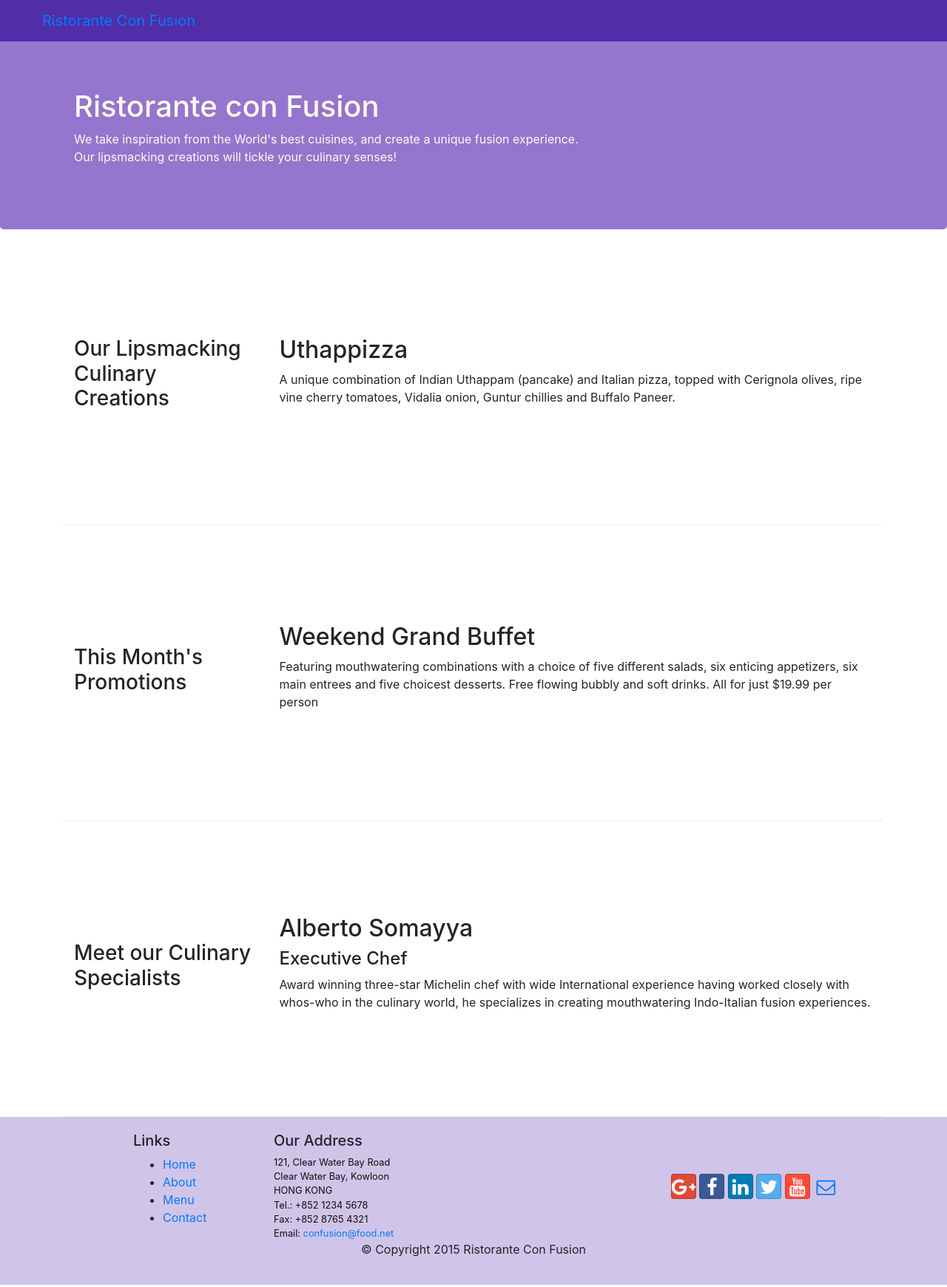
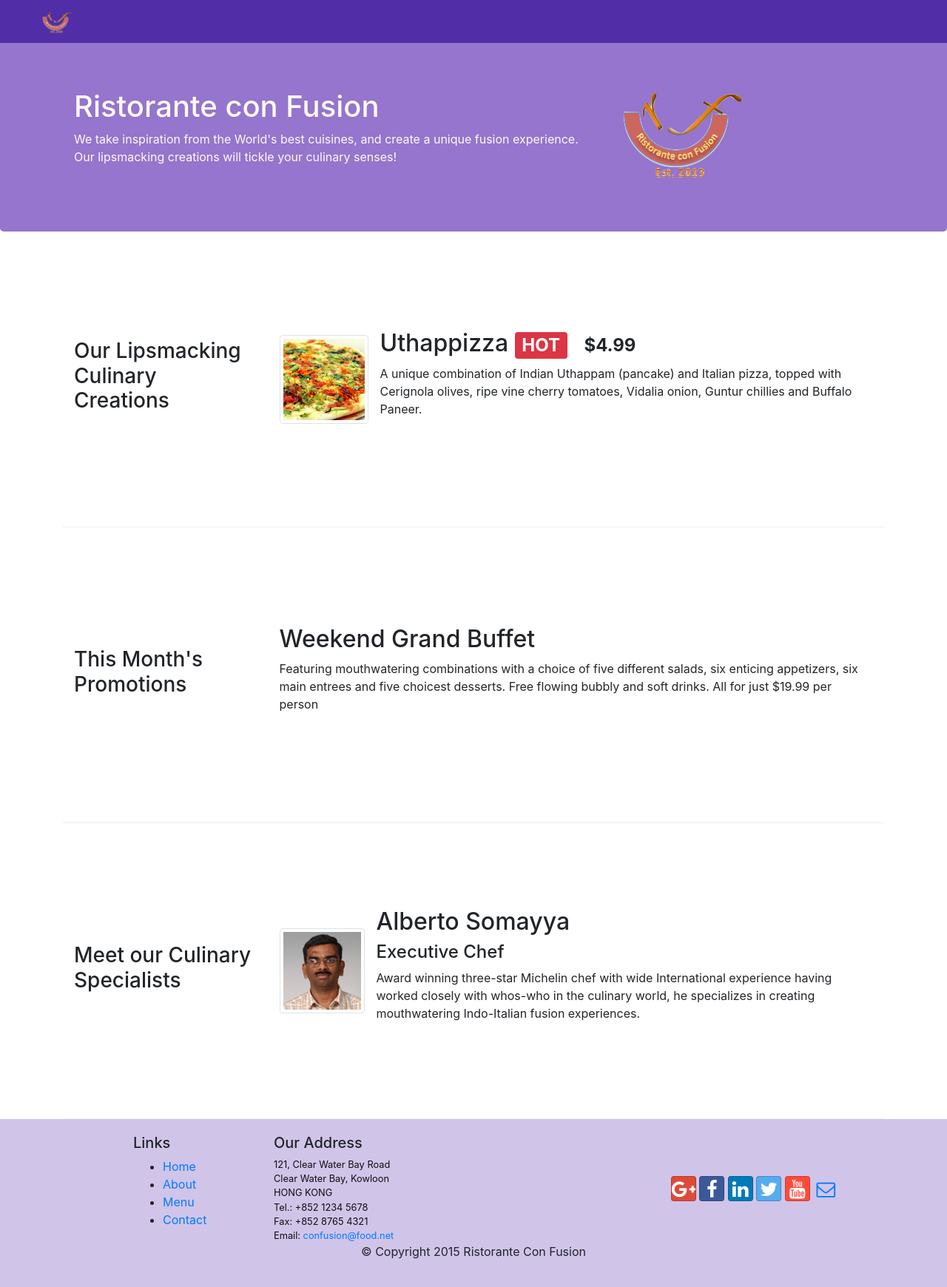
Before and after one commit to archanasm/full-stack-web-dev, a website: page index.html in a window 1280 px wide. Shown: the whole page at 74% size. Drawn offline with nearby package versions, Linux system fonts and the light colour scheme.

Commit message:
Alerting Users

```diff
--- a/index.html
+++ b/index.html
@@ -17,7 +17,9 @@
 <body>
     <nav class="navbar navbar-inverse navbar-toggleable-sm fixed-top">
         <div class="container">
-            <a class="navbar-brand" href="#">Ristorante Con Fusion</a>
+            <a class="navbar-brand" href="#">
+                <img src="img/logo.png" height="30" width="41">
+            </a>
             <div class="collapse navbar-collapse" id="Navbar">
                 <ul class="navbar-nav">
                     <li class="nav-item active">
@@ -54,7 +56,8 @@
                     <h1>Ristorante con Fusion</h1>
                     <p>We take inspiration from the World's best cuisines, and create a unique fusion experience. Our lipsmacking creations will tickle your culinary senses!</p>
                 </div>
-                <div class="col col-sm">
+                <div class="col col-sm align-self-center">
+                    <img src="img/logo.png" class="img-fluid">
                 </div>
             </div>
         </div>
@@ -66,8 +69,20 @@
                 <h3>Our Lipsmacking Culinary Creations</h3>
             </div>
             <div class="col-sm pull-sm-4 col-md pull-md-3">
-                <h2>Uthappizza</h2>
-                <p class="hidden-xs-down">A unique combination of Indian Uthappam (pancake) and Italian pizza, topped with Cerignola olives, ripe vine cherry tomatoes, Vidalia onion, Guntur chillies and Buffalo Paneer.</p>
+                <div class="media">
+                    <img class="d-flex mr-3 img-thumbnail align-self-center"
+                         src="img/uthappizza.png" alt="Uthappizza">
+                    <div class="media-body">
+                        <h2 class="mt-0">Uthappizza
+                            <span class="badge badge-danger">HOT</span>
+                            <span class="badge badge-pill badge-default">$4.99</span>
+                        </h2>
+                        <p class="hidden-xs-down">A unique combination of Indian Uthappam (pancake) and
+                          Italian pizza, topped with Cerignola olives, ripe vine
+                          cherry tomatoes, Vidalia onion, Guntur chillies and
+                          Buffalo Paneer.</p>
+                    </div>
+                </div>
             </div>
         </div>
 
@@ -87,9 +102,19 @@
                 <h3>Meet our Culinary Specialists</h3>
             </div>
             <div class="col-sm pull-sm-4 col-md pull-md-3">
-                <h2>Alberto Somayya</h2>
-                <h4>Executive Chef</h4>
-                <p class="hidden-xs-down">Award winning three-star Michelin chef with wide International experience having worked closely with whos-who in the culinary world, he specializes in creating mouthwatering Indo-Italian fusion experiences. </p>
+                <div class="media">
+                    <img class="d-flex mr-3 img-thumbnail align-self-center"
+                         src="img/alberto.png" alt="Alberto Somayya">
+                    <div class="media-body">
+                        <h2 class="mt-0">Alberto Somayya</h2>
+                        <h4>Executive Chef</h4>
+                        <p class="hidden-xs-down">Award winning three-star Michelin chef with wide
+                         International experience having worked closely with
+                         whos-who in the culinary world, he specializes in
+                          creating mouthwatering Indo-Italian fusion experiences.
+                         </p>
+                    </div>
+                </div>
             </div>
         </div>
     </div>
```
Also changed, not shown: aboutus.html (+5 -2 lines), contactus.html (+5 -2 lines), img/alberto.png (added), img/buffet.png (added), img/logo.png (added), img/uthappizza.png (added), 2 other files.
